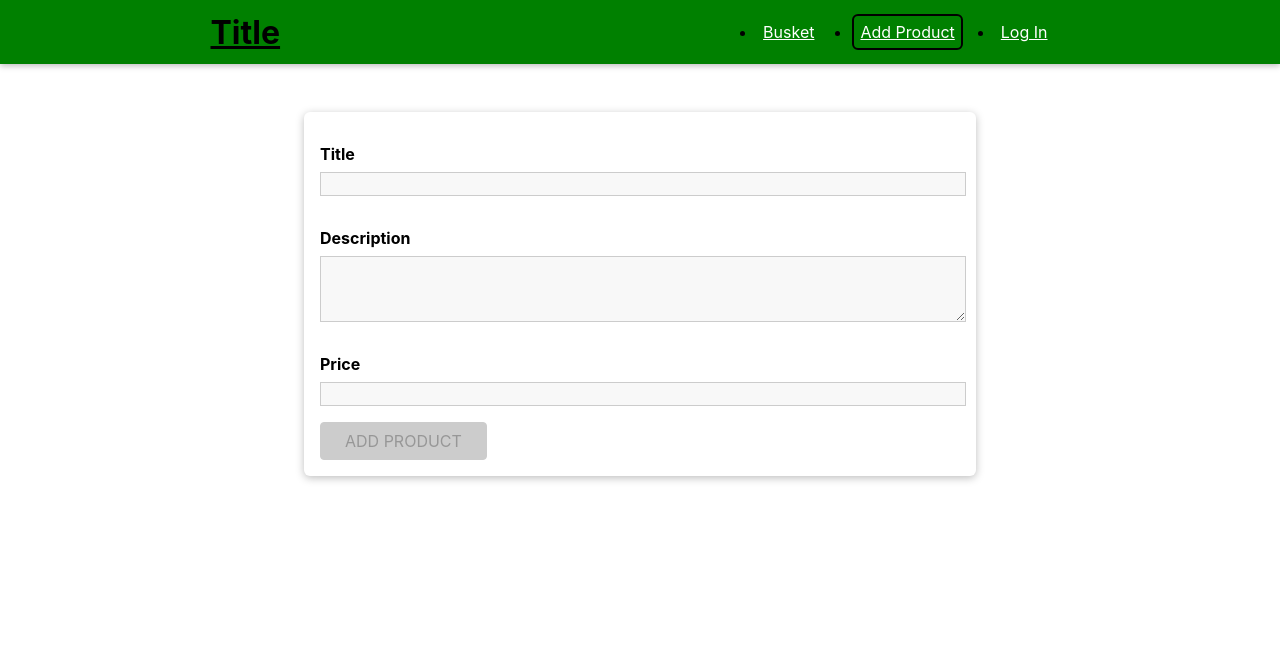
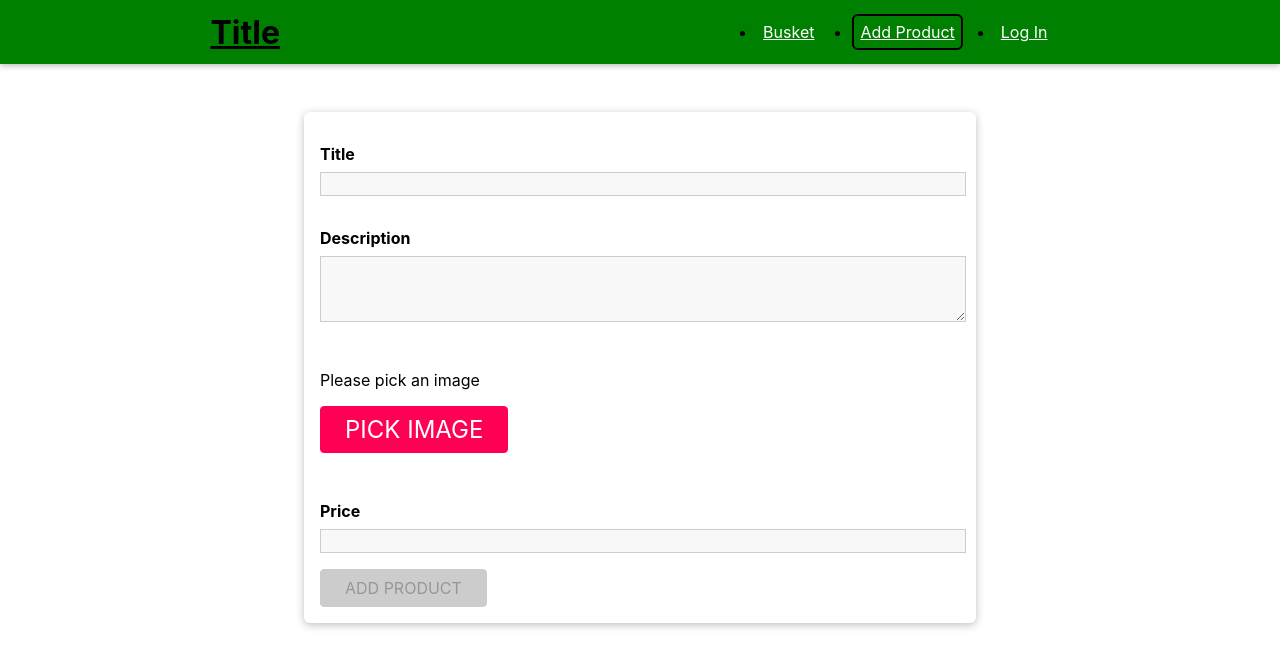
Before and after one commit to dogueone/e-commerce-shop, a React (Create React App) app in the folder client/: page /books/add-product in a window 1280 px wide. Shown: the top 668 px of the page. Built offline with nearby package versions, Linux system fonts and the light colour scheme.

Commit message:
ImageUploader

```diff
--- /dev/null
+++ b/client/src/components/FormElements/ImageUpload.js
@@ -0,0 +1,70 @@
+import React, { useState, useRef, useEffect } from "react";
+
+import Button from "./Button";
+
+const ImageUpload = (props) => {
+  const [file, setFile] = useState();
+  const [previewUrl, setPreviewUrl] = useState();
+  const [isValid, setIsValid] = useState(false);
+
+  useEffect(() => {
+    if (!file) {
+      return;
+    }
+
+    const fileReader = new FileReader();
+    fileReader.onload = () => {
+      setPreviewUrl(fileReader.result);
+    };
+    fileReader.readAsDataURL(file);
+  }, [file]);
+
+  const filePickerRef = useRef([]);
+
+  //to utilize element without seeing it
+  const pickImageHandler = () => {
+    filePickerRef.current.click();
+  };
+
+  const pickedHandler = (event) => {
+    let pickedFile;
+    let fileIsValid = isValid;
+    if (event.target.files && event.target.files.length === 1) {
+      pickedFile = event.target.files[0];
+      setFile(pickedFile);
+      setIsValid(true);
+      fileIsValid = true;
+    } else {
+      setIsValid(false);
+      fileIsValid = false;
+    }
+    props.onInput(props.id, pickedFile, fileIsValid);
+
+    console.log(event.target.files);
+  };
+
+  return (
+    <div className="form-control">
+      <input
+        id={props.id}
+        ref={filePickerRef}
+        type="file"
+        style={{ display: "none" }}
+        accept=".jpg,.png,.jpeg"
+        onChange={pickedHandler}
+      />
+      <div className={`image-upload ${props.center && "center"}`}>
+        <div className="image-upload__preview">
+          {previewUrl && <img src={previewUrl} alt="Preview" />}
+          {!previewUrl && <p> Please pick an image </p>}
+        </div>
+        <Button type="button" size="big" onClick={pickImageHandler}>
+          PICK IMAGE
+        </Button>
+      </div>
+      {!isValid && <p>{props.errorText}</p>}
+    </div>
+  );
+};
+
+export default ImageUpload;
--- a/client/src/components/FormElements/Input.js
+++ b/client/src/components/FormElements/Input.js
@@ -7,7 +7,6 @@
 const inputReducer = (state, action) => {
   switch (action.type) {
     case "CHANGE":
-      console.log(state.isValid);
       return {
         ...state,
         value: action.val,
@@ -36,7 +35,6 @@
   const { value, isValid } = inputState;
 
   useEffect(() => {
-    console.log("imput mounted");
     onInput(id, value, isValid);
   }, [id, value, isValid, onInput]);
 
--- a/client/src/pages/NewProductPage.js
+++ b/client/src/pages/NewProductPage.js
@@ -1,6 +1,7 @@
 import React, { useContext } from "react";
 import { useHistory } from "react-router-dom";
 
+import ImageUpload from "../components/FormElements/ImageUpload";
 import LoadingSpinner from "../components/UIElements/LoadingSpinner";
 import ErrorModal from "../components/UIElements/ErrorModal";
 import { AuthContext } from "../context/auth-context";
@@ -49,12 +50,16 @@
         value: "",
         isValid: false,
       },
+      image: {
+        value: null,
+        isValid: false,
+      },
       description: {
         value: "",
         isValid: false,
       },
       price: {
-        value: "",
+        value: null,
         isValid: false,
       },
     },
@@ -88,6 +93,7 @@
 
   const productSubmitHandler = async (event) => {
     event.preventDefault();
+    console.log(formState.inputs);
     try {
       const responseData = await sendRequest(
         "http://localhost:5000/api/books/add-book",
@@ -130,6 +136,7 @@
           errorText="Please enter a valid description (at least 5 characters)."
           onInput={inputHandler}
         />
+        <ImageUpload id="image" onInput={inputHandler} center />
         {/* <Input
           id="image"
           element="input"
```
Lines whose indentation alone changed are shown as unchanged.
